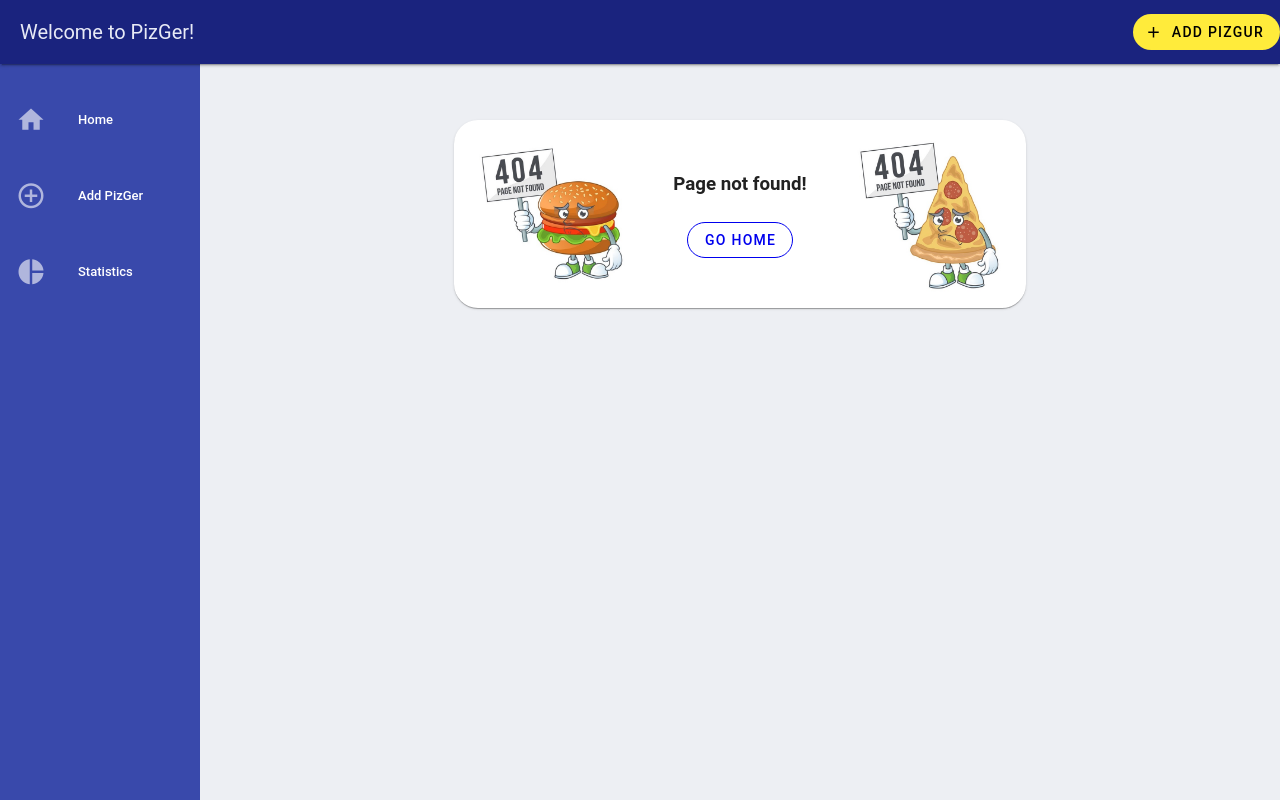
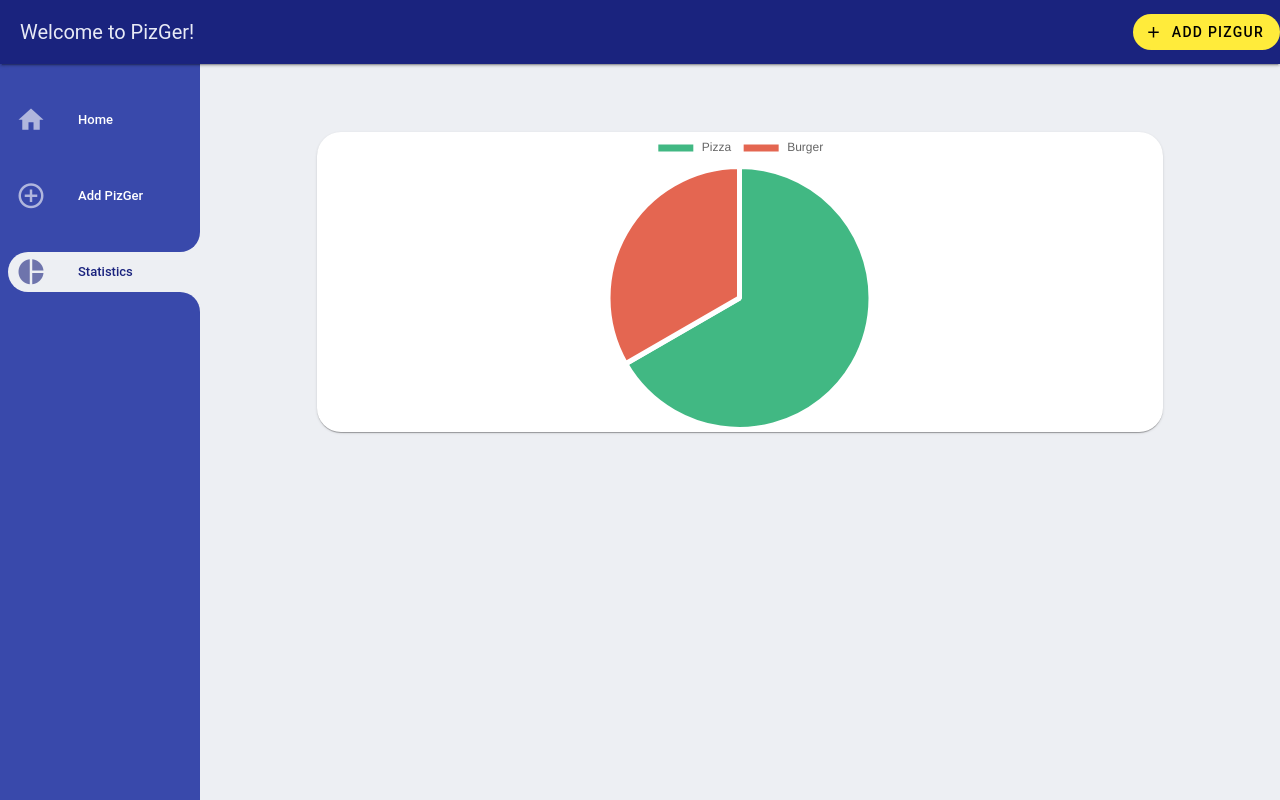
Before and after one commit to maedekaboli/PizGer, a Vue app: page /statistics in a window 1280 px wide. Before the commit this address had no page. Built offline with nearby package versions, Linux system fonts and the light colour scheme.

Commit message:
chart added

```diff
--- a/package.json
+++ b/package.json
@@ -9,9 +9,11 @@
   },
   "dependencies": {
     "axios": "^1.2.2",
+    "chart.js": "^4.2.1",
     "pinia": "^2.0.28",
     "vee-validate": "^4.7.3",
     "vue": "^3.2.45",
+    "vue-chartjs": "^5.2.0",
     "vue-router": "4",
     "vuetify": "3.1.0",
     "yup": "^0.32.11"
--- a/src/routes/index.js
+++ b/src/routes/index.js
@@ -2,6 +2,7 @@ import { createRouter, createWebHistory } from 'vue-router'
 const FoodsContainer = () => import('../views/food/FoodsContainer.vue')
 const EditFood = () => import('../views/food/editFood/EditFood.vue')
 const NotFound = () => import('../views/NotFound.vue')
+const Chart = () => import('../views/chart/Chart.vue')
 
 const router = createRouter({
     history: createWebHistory(),
@@ -9,6 +10,7 @@ const router = createRouter({
         { path: '/', name: 'Home', component: FoodsContainer },
         { path: '/food', component: EditFood },
         { path: '/food/:id', component: EditFood },
+        { path: '/statistics', component: Chart },
         { path: '/:pathMatch(.*)*', name: 'NotFound', component: NotFound },
     ]
 })
--- /dev/null
+++ b/src/views/chart/Chart.vue
@@ -0,0 +1,27 @@
+<script setup >
+import { ref } from 'vue'
+import { Chart as ChartJS, ArcElement, Tooltip, Legend } from 'chart.js'
+import { Pie } from 'vue-chartjs'
+ChartJS.register(ArcElement, Tooltip, Legend)
+
+const chartData = ref({
+    labels: ['Pizza', 'Burger'],
+    datasets: [{
+        data: [40, 20], backgroundColor: ['#41B883', '#E46651'], borderWidth: '5', hoverBorderWidth: '0'
+    }]
+})
+const options = ref({
+    responsive: true,
+    maintainAspectRatio: false
+})
+
+
+</script>
+
+<template>
+    <v-col cols="12">
+        <v-card>
+            <Pie id="my-chart-id" :options="options" :data="chartData" />
+        </v-card>
+    </v-col>
+</template>
--- a/src/views/layout/TheSidebar.vue
+++ b/src/views/layout/TheSidebar.vue
@@ -5,7 +5,7 @@ import SidebarItemModel from './SidebarItemModel'
 const sidebarItems = ref<SidebarItemModel[]>([
     { value: 0, title: 'Home', icon: 'home', path: '/' },
     { value: 1, title: 'Add PizGer', icon: 'plus-circle-outline', path: '/food' },
-    { value: 2, title: 'Statistics', icon: 'chart-pie', path: '/chart' }
+    { value: 2, title: 'Statistics', icon: 'chart-pie', path: '/statistics' }
 ])
 </script>
 
```
